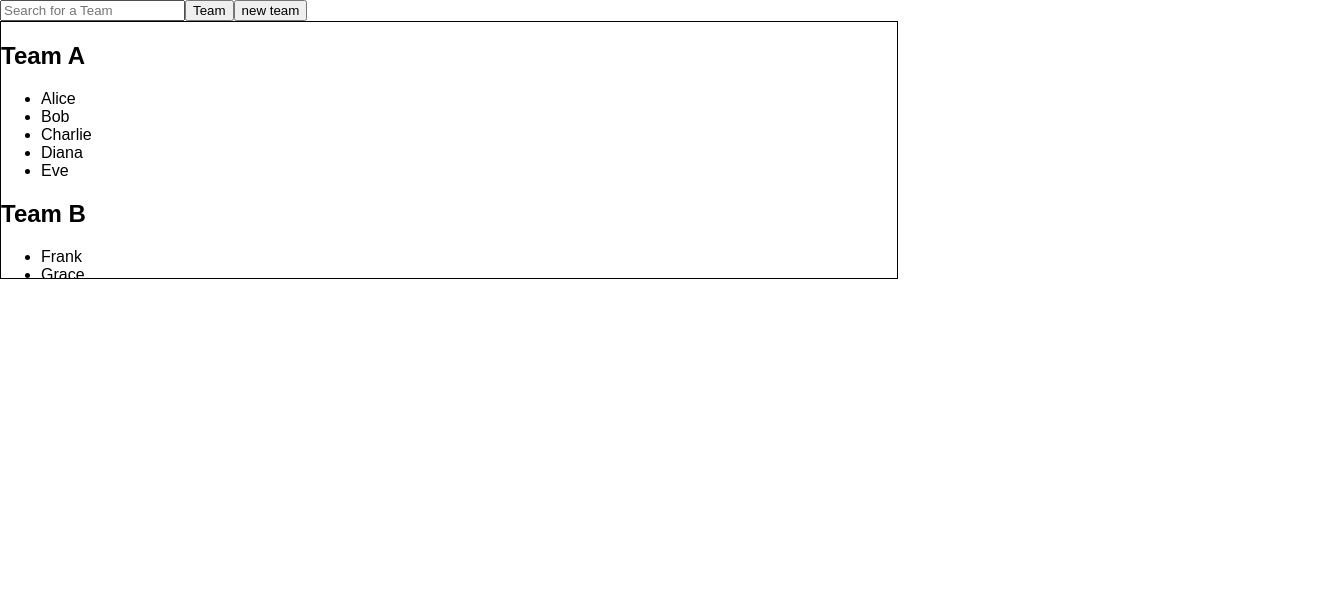
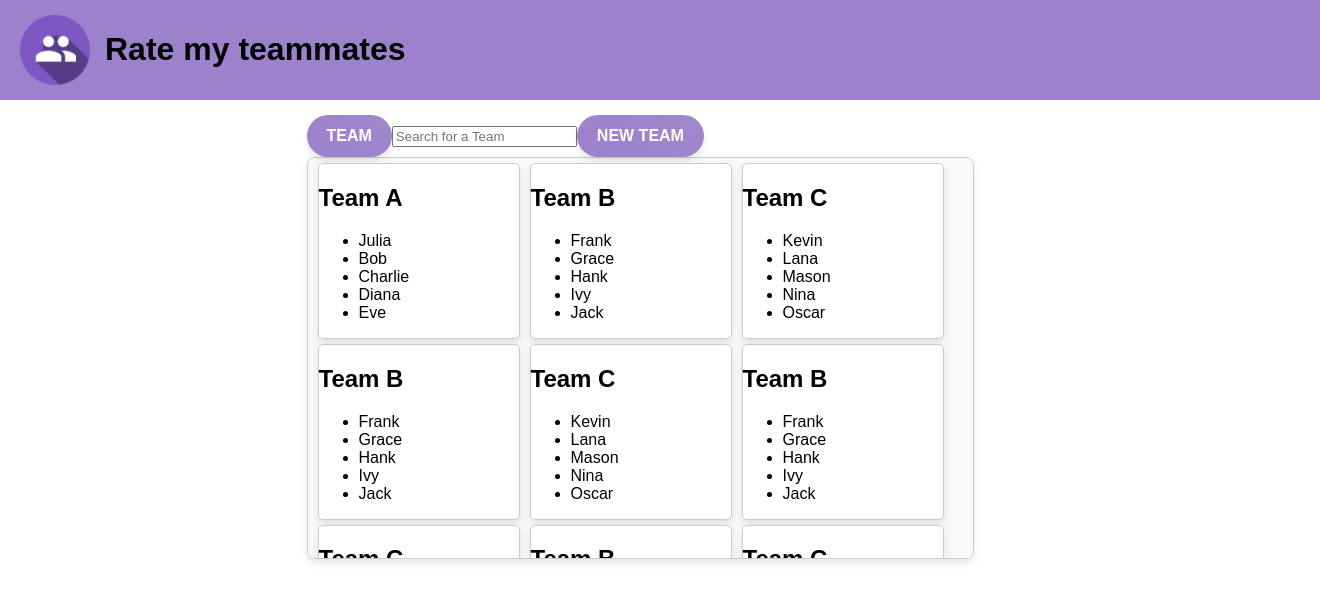
Before and after one commit to FrancoisMartinez/Team-10-SOEN341_Project_F24, a React (Vite) app in the folder FrontEnd/: page /instructorDashboard in a window 1280 px wide. Shown: the top 602 px of the page, 1320 px wide, since content can reach past the window. Built offline with nearby package versions, Linux system fonts and the light colour scheme.

Commit message:
Teams display page

```diff
--- a/FrontEnd/src/components/InstructorDashboardTeams.jsx
+++ b/FrontEnd/src/components/InstructorDashboardTeams.jsx
@@ -1,4 +1,6 @@
-import React, {useEffect, useState} from "react";
+import React, { useEffect, useState } from "react";
+import styles from "../styles/InstructorDashboard.module.css";
+
 
 function InstructorDashboardTeams({ teams, search }) {
 
@@ -10,10 +12,14 @@ function InstructorDashboardTeams({ teams, search }) {
     }, [search, teams]);
 
     return (
-        <div>
+        <div >
             {filteredTeams.map((team, index) =>
 
-                <div key={index}>
+                /* loops through all teams */
+                <div className={styles.teamBlock} key={index}>
+
+                    {/* group h2 and ul into a button */}
+
                     <h2>{team.teamName}</h2>
                     <ul>
                         {team.members.map((member, jndex) =>
@@ -21,6 +27,7 @@ function InstructorDashboardTeams({ teams, search }) {
                         )}
                     </ul>
                 </div>
+
             )}
         </div>
     )
--- a/FrontEnd/src/pages/InstructorDashboard.jsx
+++ b/FrontEnd/src/pages/InstructorDashboard.jsx
@@ -1,8 +1,8 @@
-import React, {useContext, useState} from 'react';
+import React, { useContext, useState } from 'react';
 import { useNavigate } from 'react-router-dom';
 import { GlobalContext } from "../GlobalStateProvider.jsx";
 import InstructorDashboardTeams from "../components/InstructorDashboardTeams.jsx";
-import Header from "../components/Header.jsx";
+import Header from '../components/header.jsx';
 import InstructorDashboardStudents from "../components/InstructorDashboardStudents.jsx";
 import styles from "../styles/InstructorDashboard.module.css";
 
@@ -11,7 +11,7 @@ const teams = [
     {
         teamName: "Team A",
         members: [
-            { name: "Alice", role: "Developer" },
+            { name: "Julia", role: "Developer" },
             { name: "Bob", role: "Tester" },
             { name: "Charlie", role: "Manager" },
             { name: "Diana", role: "Designer" },
@@ -37,11 +37,72 @@ const teams = [
             { name: "Nina", role: "Designer" },
             { name: "Oscar", role: "DevOps" }
         ]
+    },
+    {
+        teamName: "Team B",
+        members: [
+            { name: "Frank", role: "Developer" },
+            { name: "Grace", role: "Tester" },
+            { name: "Hank", role: "Manager" },
+            { name: "Ivy", role: "Designer" },
+            { name: "Jack", role: "DevOps" }
+        ]
+    },
+    {
+        teamName: "Team C",
+        members: [
+            { name: "Kevin", role: "Developer" },
+            { name: "Lana", role: "Tester" },
+            { name: "Mason", role: "Manager" },
+            { name: "Nina", role: "Designer" },
+            { name: "Oscar", role: "DevOps" }
+        ]
+    },
+    {
+        teamName: "Team B",
+        members: [
+            { name: "Frank", role: "Developer" },
+            { name: "Grace", role: "Tester" },
+            { name: "Hank", role: "Manager" },
+            { name: "Ivy", role: "Designer" },
+            { name: "Jack", role: "DevOps" }
+        ]
+    },
+    {
+        teamName: "Team C",
+        members: [
+            { name: "Kevin", role: "Developer" },
+            { name: "Lana", role: "Tester" },
+            { name: "Mason", role: "Manager" },
+            { name: "Nina", role: "Designer" },
+            { name: "Oscar", role: "DevOps" }
+        ]
+    },
+    {
+        teamName: "Team B",
+        members: [
+            { name: "Frank", role: "Developer" },
+            { name: "Grace", role: "Tester" },
+            { name: "Hank", role: "Manager" },
+            { name: "Ivy", role: "Designer" },
+            { name: "Jack", role: "DevOps" }
+        ]
+    },
+    {
+        teamName: "Team C",
+        members: [
+            { name: "Kevin", role: "Developer" },
+            { name: "Lana", role: "Tester" },
+            { name: "Mason", role: "Manager" },
+            { name: "Nina", role: "Designer" },
+            { name: "Oscar", role: "DevOps" }
+        ]
     }
+
 ];
 
 const students = [
-    { name: "Alice", team: "Team A" },
+    { name: "Julia", team: "Team A" },
     { name: "Bob", team: "Team B" },
     { name: "Charlie", team: "Team A" },
     { name: "Diana", team: "Team C" },
@@ -56,26 +117,37 @@ const students = [
 function InstructorDashboard() {
     const { state, dispatch } = useContext(GlobalContext);
     const navigate = useNavigate();
-    const  [search, setSearch]  = useState('');
-    const  [view, setView] = useState('Team');
+    const [search, setSearch] = useState('');
+    const [view, setView] = useState('Team');
 
     return (
         <>
             {state.user && <p>Welcome {state.user.email}</p>}
 
+            <div>
+                <Header></Header>
 
-            <input type="text" value={search} onChange={(e) => setSearch(e.target.value)} placeholder={'Search for a ' + view}/>
+            </div>
+            <div className={styles.displayBox}>
 
-            <button onClick={() => {
-                setView(view === 'Team' ? 'Student' : 'Team');
-                setSearch('')
-            }}>{view}</button>
 
-            <button onClick={() => navigate('/')}>new team</button>
+                <div className={styles.displayTeamsBox}>
+                    <button onClick={() => {
 
-            <div className={styles.results}>
-                {view === 'Team' ? <InstructorDashboardTeams teams={teams} search={search}/> : <InstructorDashboardStudents students={students} search={search}/>}
+                        setView(view === 'Team' ? 'Student' : 'Team');
+                        setSearch('')
+                    }}>{view}</button>
+                    <input type="text" value={search} onChange={(e) => setSearch(e.target.value)} placeholder={'Search for a ' + view} />
+
+                    <button  onClick={() => navigate('/')}>new team</button>
+
+                    <div className={styles.results}>
+                        {view === 'Team' ? <InstructorDashboardTeams teams={teams} search={search} /> : <InstructorDashboardStudents students={students} search={search} />}
+                    </div>
+                </div>
             </div>
+
+
         </>
 
     )
--- a/FrontEnd/src/styles/Header.module.css
+++ b/FrontEnd/src/styles/Header.module.css
@@ -4,8 +4,10 @@
     padding: 10px 20px;
     display: flex;
     align-items: center;
-    position: fixed;
-    top: 0;
+
+
+    /* position: fixed;
+    top: 0;  fixes overlapping*/
     width: 100%;
     z-index: 1000;
 }
--- a/FrontEnd/src/styles/InstructorDashboard.module.css
+++ b/FrontEnd/src/styles/InstructorDashboard.module.css
@@ -1,10 +1,78 @@
 .results {
 
     display: flex;
+    padding-left: 10px;
+    border: 1px solid #ccc; /* Lighter border for softer look */
+    border-radius: 8px;      /* Rounded corners */
+    width: 655px;
+    height: 400px;
+    overflow-y: scroll;
+    background-color: #f9f9f9; /* Light background for better contrast */
+    box-shadow: 0px 4px 8px rgba(0, 0, 0, 0.1); /* Soft shadow */
+}
+.displayBox {
+    margin-top: 15px;
+    display: flex;
+    align-items: center;
+    width: 100%;
+    flex-direction: column;
+    justify-content: center;
 
-    border: black 1px solid;
-    width: 70%;
+}
 
-    height: 256px;
-    overflow-y: scroll;
+.displayBox button {
+    background: linear-gradient(45deg, #9c82cd, #a088cc); /* Gradient color */
+    color: white;
+    border: none;
+    padding: 12px 20px;
+    border-radius: 50px; /* Pill-shaped button */
+    cursor: pointer;
+    font-size: 16px;
+    font-weight: bold;
+    box-shadow: 0 4px 6px rgba(0, 0, 0, 0.1); /* Subtle shadow */
+    transition: all 0.3s ease; /* Smooth transitions */
+    outline: none;
+    text-transform: uppercase; /* Makes the text uppercase */
 }
+
+.displayBox button:hover {
+    background: linear-gradient(45deg, #9c82cd, #a088cc); /* Inverse gradient on hover */
+    transform: translateY(-3px); /* Moves button up slightly on hover */
+    box-shadow: 0 8px 12px rgba(0, 0, 0, 0.2); /* Stronger shadow on hover */
+}
+
+.displayBox button:active {
+    transform: translateY(0); /* Reset transform on click */
+    box-shadow: 0 4px 6px rgba(0, 0, 0, 0.1); /* Restore original shadow */
+}
+
+
+
+.teamBlock {
+    margin-right: 10px;
+    margin-top: 5px;
+    float: left;
+    border: 1px solid #ccc;
+    border-radius: 5px;
+    width: 200px;
+
+    background-color: #ffffff; /* White background for team blocks */
+    box-shadow: 0px 4px 8px rgba(0, 0, 0, 0.1); /* Adds shadow to team blocks */
+    transition: transform 0.3s ease; /* Adds a smooth hover effect */
+}
+.teamBlock:hover {
+    transform: scale(1.05); /* Slight scale-up effect on hover */
+}
+
+/* General Styles for Scrollbar (optional) */
+.results::-webkit-scrollbar {
+    width: 8px;
+}
+
+.results::-webkit-scrollbar-thumb {
+    background-color: #9c82cd; /* Purple scroll bar */
+    border-radius: 10px;
+}
+.results::-webkit-scrollbar-track {
+    background-color: #f1f1f1; /* Light background for the scrollbar track */
+}
```
